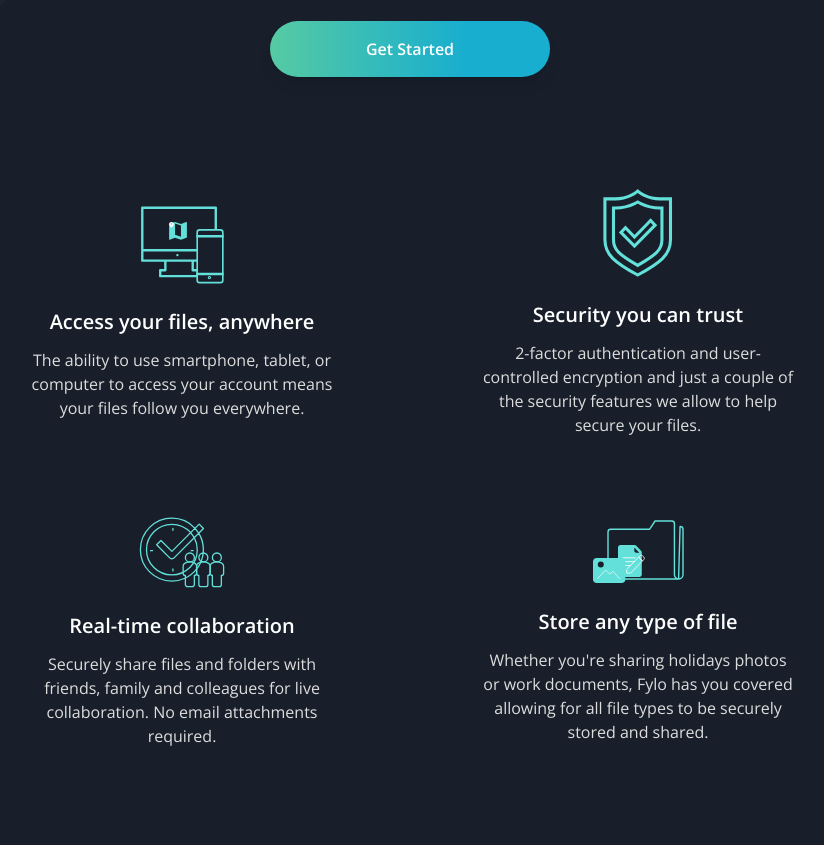
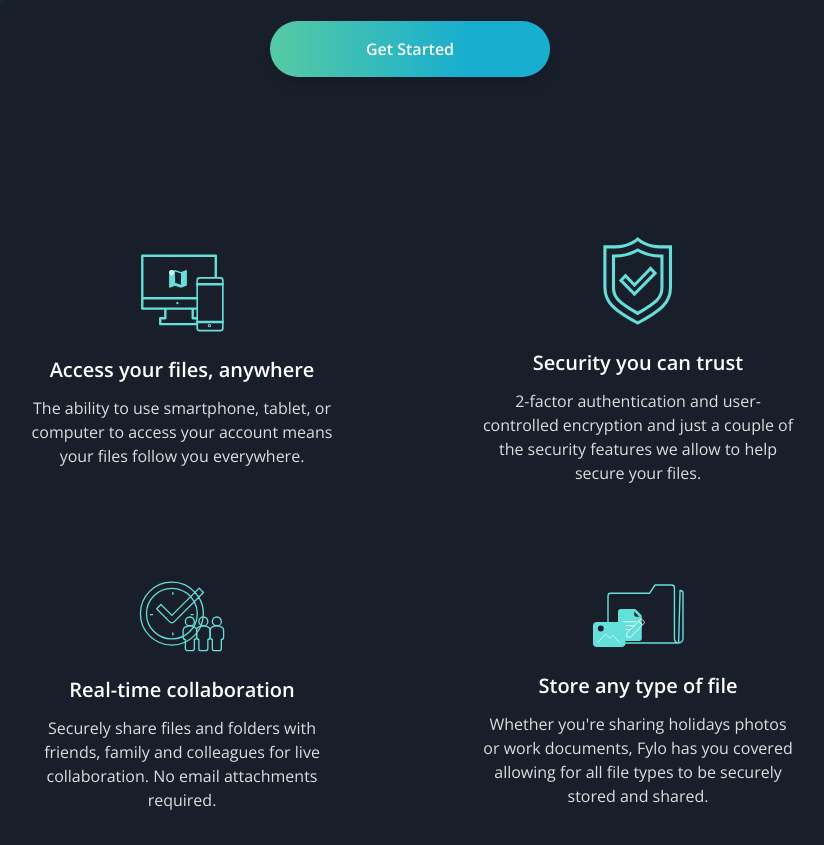
Before and after one commit to Raja-Junaid/Fylo_Landing_Page, a website: page index.html in a window 1280 px wide. Shown: the part 840-1685 px from the top of the page, without its empty margins (230-1054 px from the left). Before the commit the page ends 1652 px from the top, so only its background shows below. Drawn offline with nearby package versions, Linux system fonts and the light colour scheme.

Commit message:
Featured section is completed

```diff
--- a/index.html
+++ b/index.html
@@ -134,7 +134,7 @@
     <!--========================= FEATURED SECTION =========================-->
     <section>
       <div
-        class="container mx-auto grid grid-cols-1 md:gap-y-20 md:grid-cols-2 text-center px-8 py-16 md:px-0 md:gap-x-14 lg:gap-x-20 xl:px-64 xl:gap-x-36 items-center"
+        class="container mx-auto grid grid-cols-1 md:gap-y-24 md:grid-cols-2 text-center px-8 py-16 md:pb-32 md:py-28 md:px-0 md:gap-x-20 xl:px-64 xl:gap-x-36 items-center"
       >
         <div class="justify-center mb-24 md:mb-0">
           <img
```
Also changed, not shown: css/main.css.
